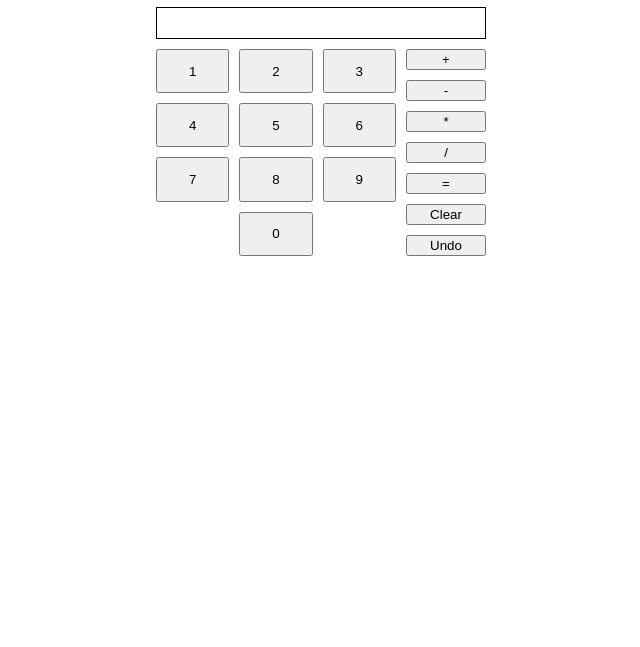
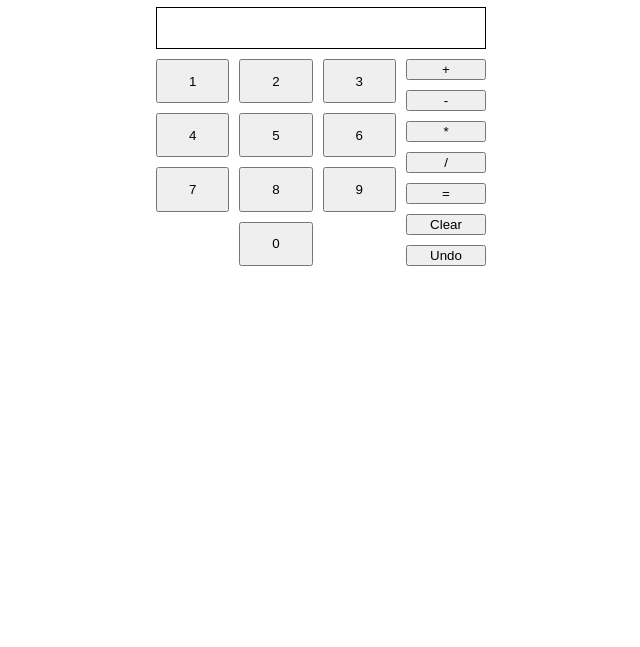
Before and after one commit to Ali-009/calculator, a plain HTML site: page index.html in a window 1280 px wide. Shown: the part 153-800 px from the top of the page, without its empty margins (324-964 px from the left). Drawn offline with Linux system fonts and the light colour scheme.

Commit message:
Added padding to the result display

```diff
--- a/styles/calculator.css
+++ b/styles/calculator.css
@@ -25,6 +25,9 @@
 #result{
   height: 30px;
   border: thin solid black;
+  padding-top: 10px;
+  padding-left: 5px;
+  font-family: sans-serif;
 
   grid-row: 1 / 2;
   grid-column: 1 / 3;
```
